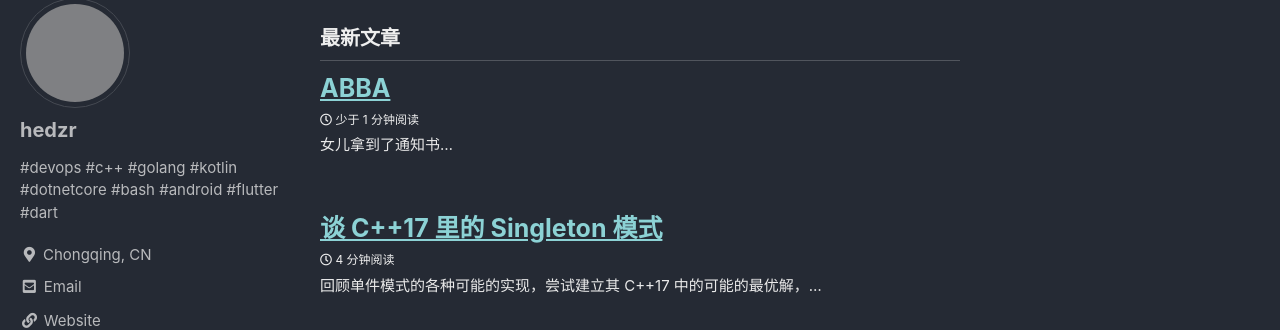
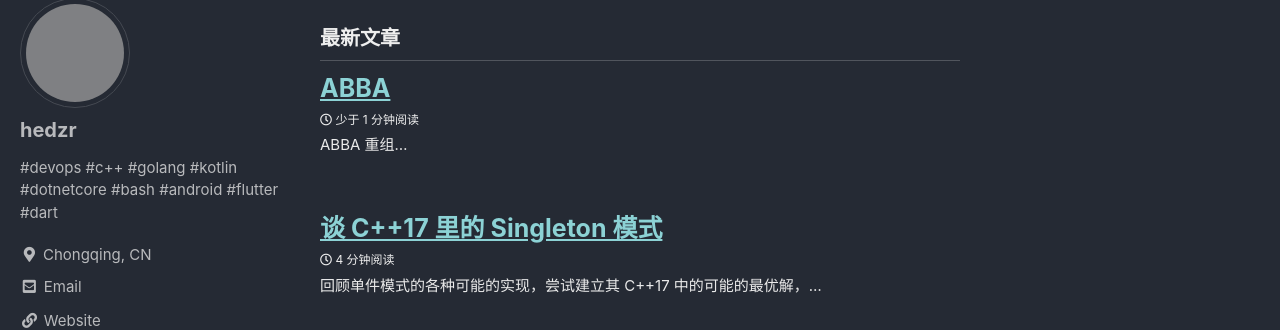
Before and after one commit to hedzr/hedzr.github.io, a Jekyll site: the page built from index.html, in a window 1280 px wide and 900 px high. Shown: the part 117-447 px from the top of the window. Built offline with Jekyll 4.4.1, drawn with Linux system fonts in a browser that asks for light colours; cached includes are drawn as plain includes; some web fonts are replaced; the list of posts is cut into pages by our own code; grey boxes are pictures that could not be loaded.

Commit message:
fix subtitle

```diff
--- a/_posts/2021-09-04-abba-reunite-after-fourty-years.md
+++ b/_posts/2021-09-04-abba-reunite-after-fourty-years.md
@@ -13,7 +13,7 @@ header:
   overlay_image: /assets/images/unsplash-gallery-image-1-th.jpg
   overlay_filter: rgba(16, 16, 32, 0.73)
 excerpt: >-
-  女儿拿到了通知书...
+  ABBA 重组...
 ---
 
 ## ABBA
```
